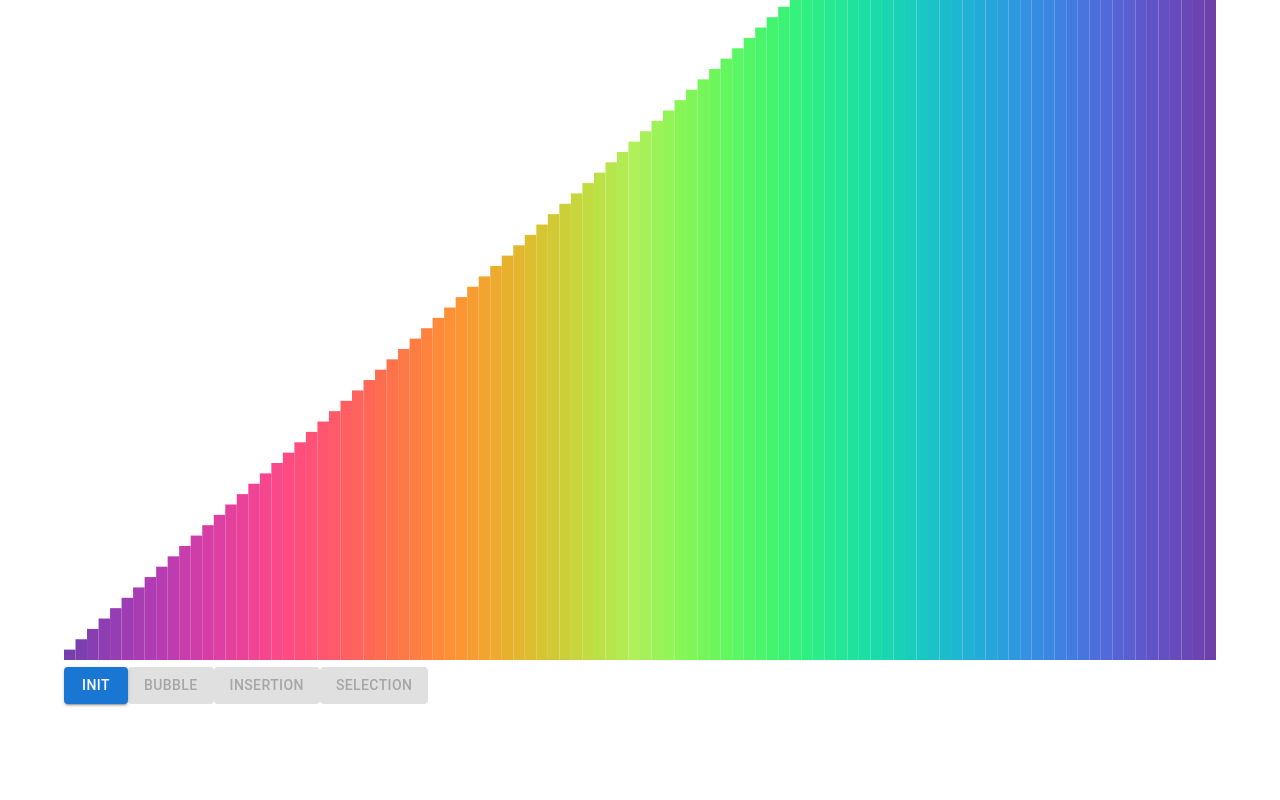
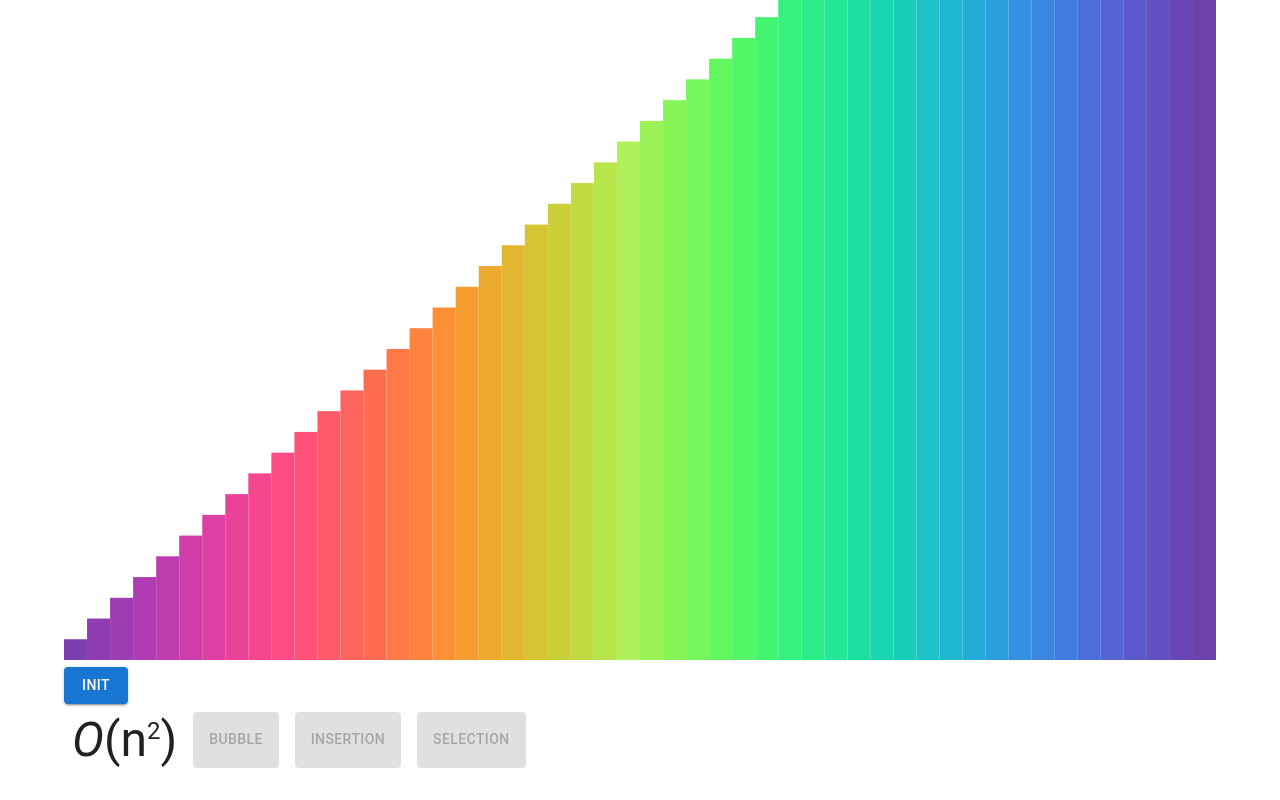
Before and after one commit to yu2799/sort-visualization, a Next.js app: page / in a window 1280 px wide. Shown: the part 580-1380 px from the top of the page. Before the commit the page ends 1308 px from the top, so only its background shows below. Built offline with nearby package versions, Linux system fonts and the light colour scheme.

Commit message:
fix layout

```diff
--- a/src/components/Contents.tsx
+++ b/src/components/Contents.tsx
@@ -1,8 +1,8 @@
 import * as d3 from "d3";
-import { Button, Container } from "@mui/material";
+import { Button, Container, Stack, Typography } from "@mui/material";
 import { useState, useCallback, Dispatch, SetStateAction } from "react";
 
-const DATA_LENGTH = 100;
+const DATA_LENGTH = 50;
 
 export const Contents = (): JSX.Element => {
   const [data, setData] = useState<number[]>(
@@ -87,6 +87,19 @@ export const Contents = (): JSX.Element => {
       >
         init
       </Button>
+      <Stack spacing={2} direction="row" sx={{ p: 1 }}>
+        <Typography variant="h3" component="div">
+          <Typography component="em">
+            <Typography variant="h3" component="b">
+              O
+            </Typography>
+          </Typography>
+          (n
+          <Typography variant="h5" component="sup">
+            2
+          </Typography>
+          )
+        </Typography>
 
         <Button
           variant="contained"
@@ -113,12 +126,13 @@ export const Contents = (): JSX.Element => {
         >
           selection
         </Button>
+      </Stack>
     </Container>
   );
 };
 
 const bubbleSort = async (
-  [...array]: number[],
+  array: number[],
   setCompareCnt: Dispatch<SetStateAction<number>>,
   setCnt: Dispatch<SetStateAction<number>>,
   setData: Dispatch<SetStateAction<number[]>>
@@ -137,7 +151,7 @@ const bubbleSort = async (
 };
 
 const insertionSort = async (
-  [...array]: number[],
+  array: number[],
   setCompareCnt: Dispatch<SetStateAction<number>>,
   setCnt: Dispatch<SetStateAction<number>>,
   setData: Dispatch<SetStateAction<number[]>>
@@ -156,7 +170,7 @@ const insertionSort = async (
 };
 
 const selectionSort = async (
-  [...array]: number[],
+  array: number[],
   setCompareCnt: Dispatch<SetStateAction<number>>,
   setCnt: Dispatch<SetStateAction<number>>,
   setData: Dispatch<SetStateAction<number[]>>
```
Lines whose indentation alone changed are shown as unchanged.
